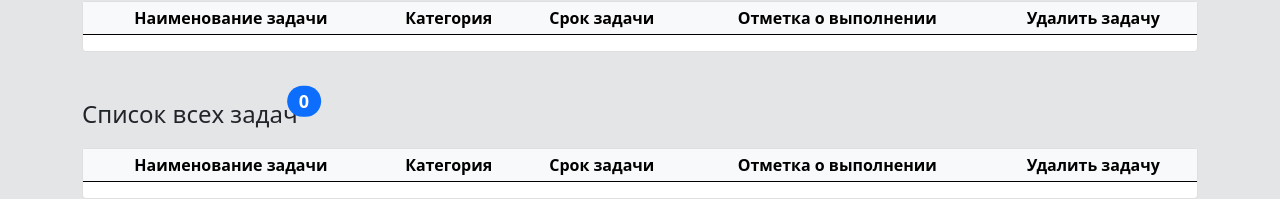
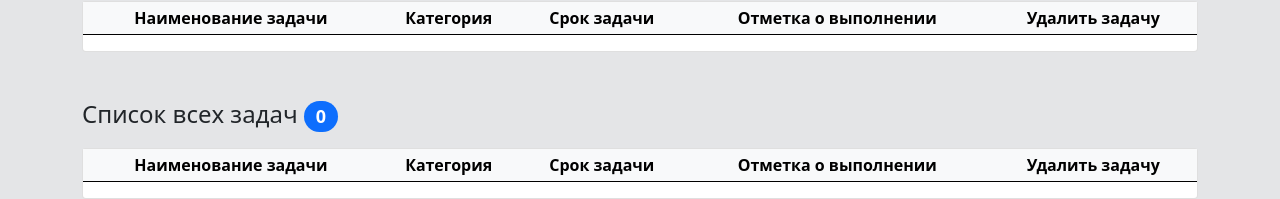
Before and after one commit to coffein2100/ToDo_Desktop, a plain HTML site: page index.html in a window 1280 px wide. Shown: the part 530-729 px from the top of the page. Drawn offline with nearby package versions, Linux system fonts and the light colour scheme.

Commit message:
Add files via upload

```diff
--- a/index.html
+++ b/index.html
@@ -104,8 +104,6 @@
 		</div>
 		<!-- //List of tasks -->
 
-
-
 		<!-- List of tasks -->
 
 		<div class="h4 mb-3">Список задач в работе <span class="badge rounded-pill bg-warning text-dark" id="taskOnWork">Primary</span> </div>
@@ -129,7 +127,7 @@
 			</div>
 
 			<div class="h4 mb-3"><span class="position-relative">Список всех задач
-				<span class="top-0  start-100 translate-middle badge rounded-pill bg-primary" id="taskAll">Primary
+				<span class="badge rounded-pill bg-primary" id="taskAll">Primary
 					<span class="visually-hidden">unread messages</span>
 				</span>
 			</span>
```
